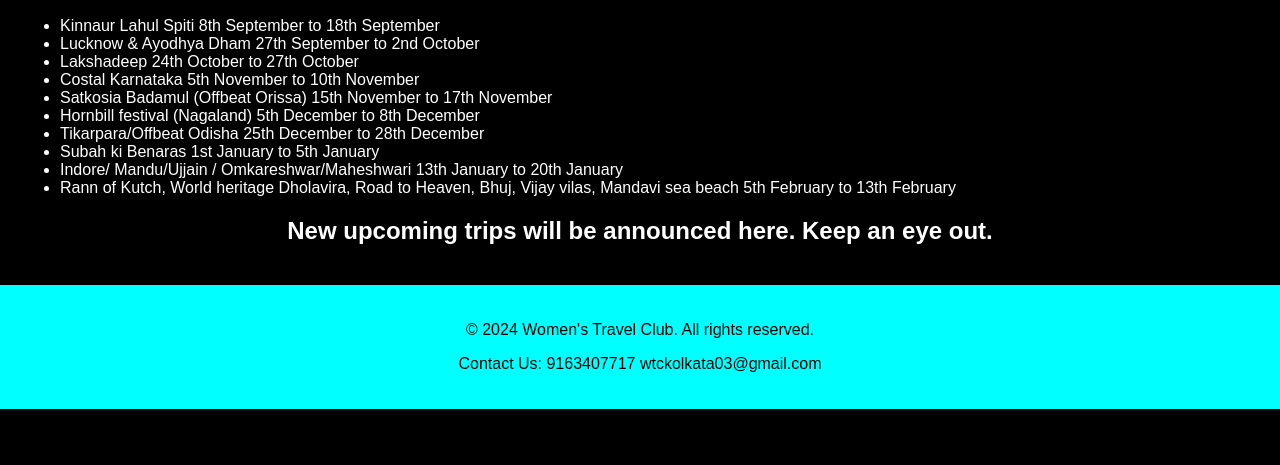
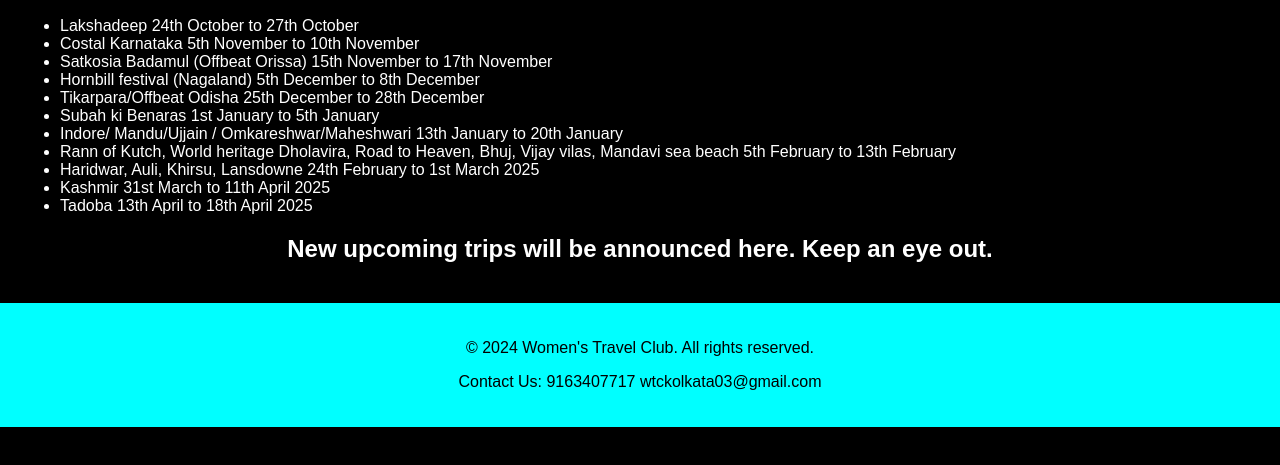
Before and after one commit to Sunfyre11/html-wtc, a plain HTML site: page upcoming_tours.html in a window 1280 px wide. Shown: the part 219-684 px from the top of the page. Drawn offline with Linux system fonts and the light colour scheme.

Commit message:
Update upcoming_tours.html

```diff
--- a/upcoming_tours.html
+++ b/upcoming_tours.html
@@ -25,9 +25,6 @@
 <main>
     <h2>Upcoming Tours</h2>
     <ul>
-
-        <li>Kinnaur Lahul Spiti 8th September to 18th September</li>
-        <li>Lucknow & Ayodhya Dham 27th September to 2nd October</li>
         <li>Lakshadeep 24th October to 27th October</li>
         <li>Costal Karnataka 5th November to 10th November</li>
         <li>Satkosia Badamul (Offbeat Orissa) 15th November to 17th November</li>
@@ -36,6 +33,9 @@
         <li>Subah ki Benaras 1st January to 5th January</li>
         <li>Indore/ Mandu/Ujjain / Omkareshwar/Maheshwari 13th January to 20th January</li>
         <li>Rann of Kutch, World heritage Dholavira, Road to Heaven, Bhuj, Vijay vilas, Mandavi sea beach 5th February to 13th February</li>
+        <li>Haridwar, Auli, Khirsu, Lansdowne 24th February to 1st March 2025</li>
+        <li>Kashmir 31st March to 11th April 2025</li>
+        <li>Tadoba 13th April to 18th April 2025</li>
     </ul>
     <h2>New upcoming trips will be announced here. Keep an eye out.</h2>
 </main>
```
